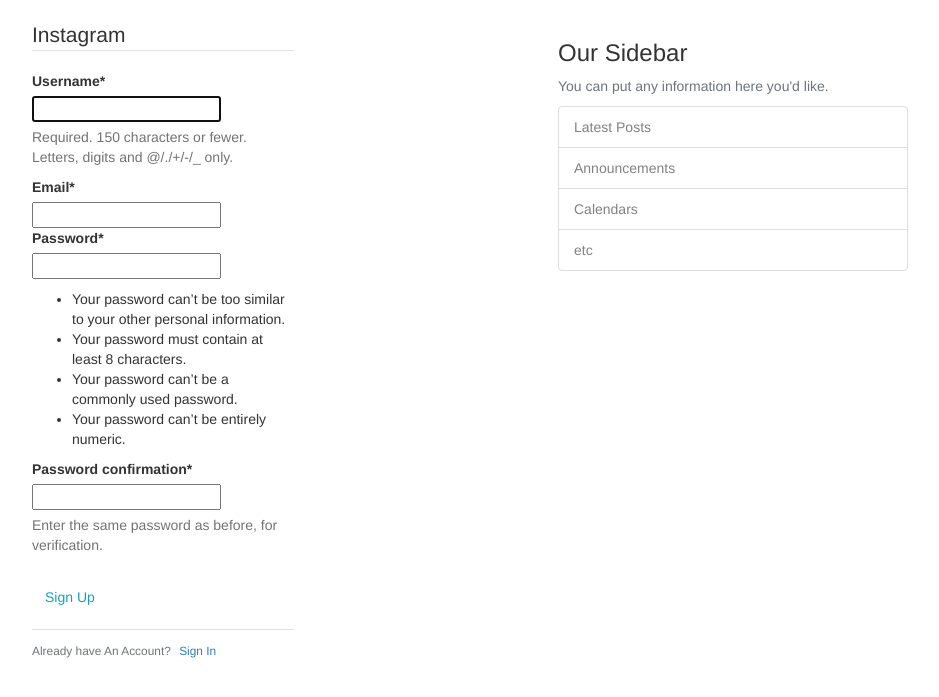
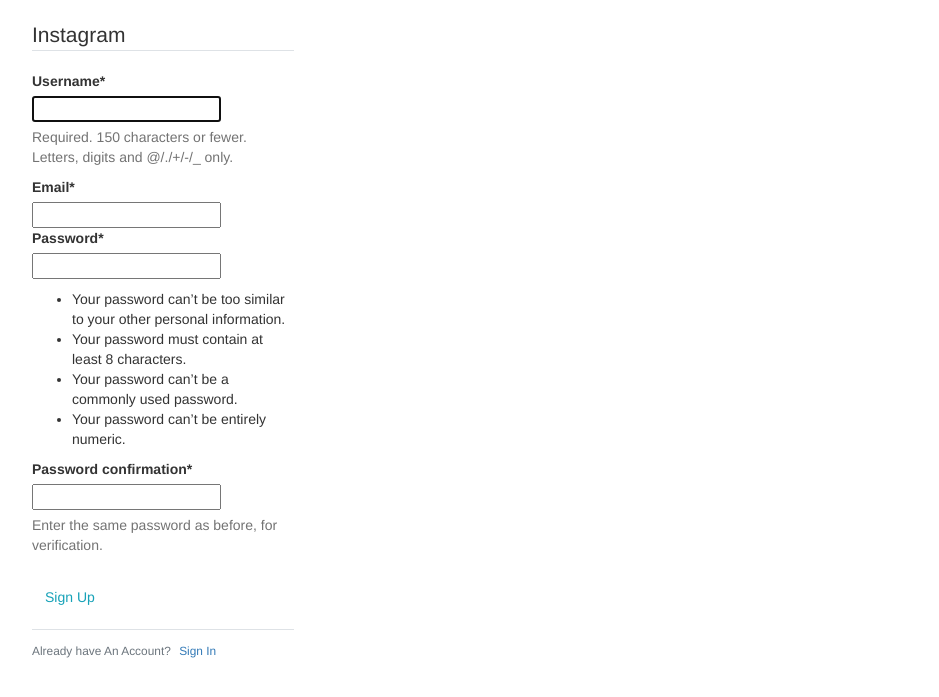
Before and after one commit to derriqo/Instagram-clone, a Django app: page /register/ in a window 1280 px wide. Shown: the part 62-759 px from the top of the page, without its empty margins (302-1241 px from the left). Run offline with Django 3.2, Linux system fonts and the light colour scheme; some libraries are stand-ins or nearby versions.

Commit message:
Changed items on templates.

```diff
--- a/instap/templates/base.html
+++ b/instap/templates/base.html
@@ -38,19 +38,7 @@
                 <div class="col-md-8">
                   {% block content %}{% endblock %}
                 </div>
-                <div class="col-md-4">
-                  <div class="content-section">
-                    <h3>Our Sidebar</h3>
-                    <p class='text-muted'>You can put any information here you'd like.
-                      <ul class="list-group">
-                        <li class="list-group-item list-group-item-light">Latest Posts</li>
-                        <li class="list-group-item list-group-item-light">Announcements</li>
-                        <li class="list-group-item list-group-item-light">Calendars</li>
-                        <li class="list-group-item list-group-item-light">etc</li>
-                      </ul>
-                    </p>
-                  </div>
-                </div>
+
               </div>
             </main>
     <script src="https://code.jquery.com/jquery-3.2.1.slim.min.js" integrity="sha384-KJ3o2DKtIkvYIK3UENzmM7KCkRr/rE9/Qpg6aAZGJwFDMVNA/GpGFF93hXpG5KkN" crossorigin="anonymous"></script>
--- a/instap/templates/users/register.html
+++ b/instap/templates/users/register.html
@@ -11,7 +11,7 @@
                 {{form|crispy}}
             </fieldset>
             <div class="form-group">
-                <button class="btn btn-outline-info" type="submit">Sign Up</button>
+                <button class="btn btn-outline-info" type="submit" href="{% url 'login' %}">Sign Up</button>
             </div>
         </form>
         <div class="border-top pt-3">
```
